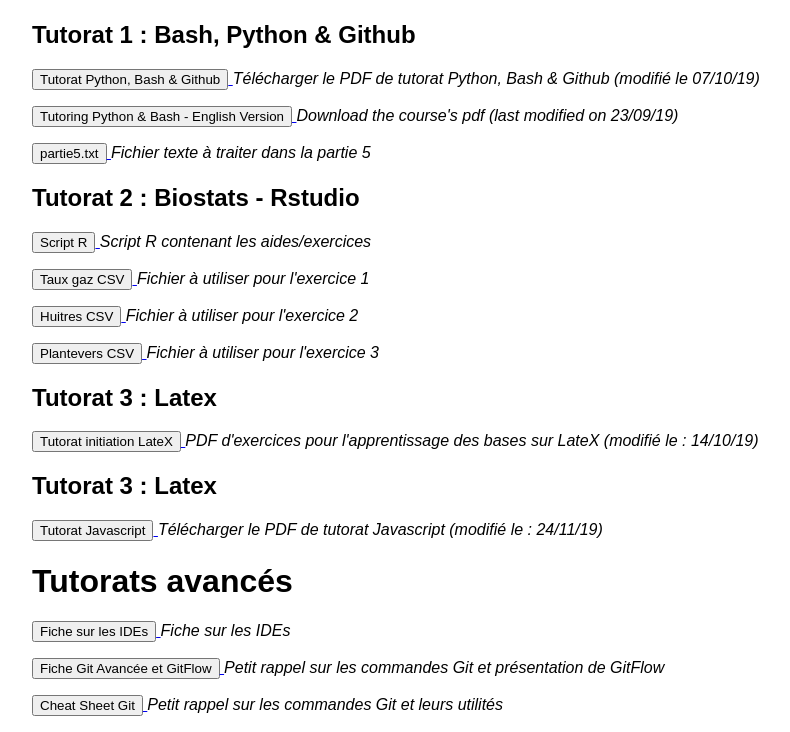
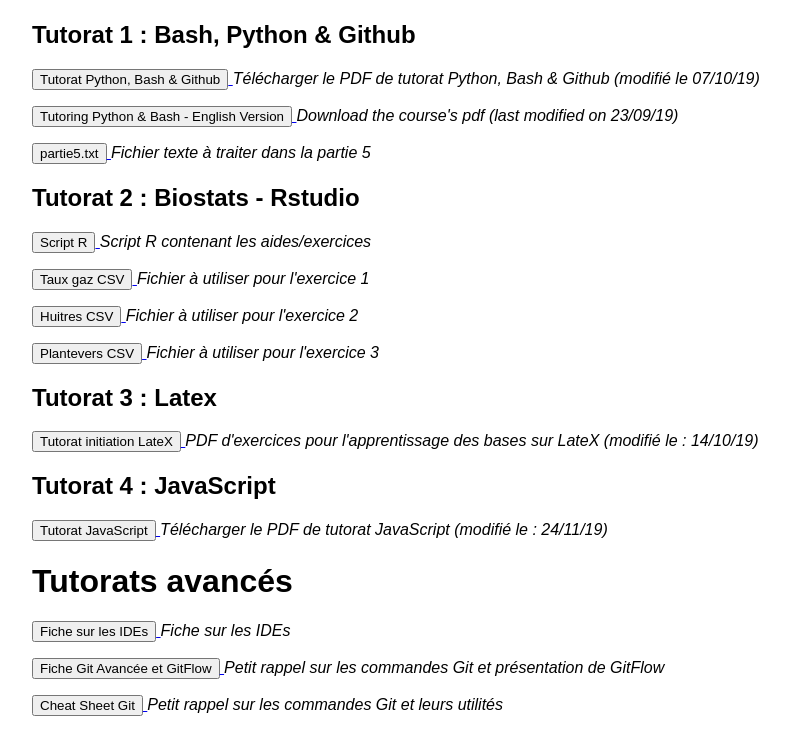
Before and after one commit to bros-bioinfo/tutorats, a plain HTML site: page index.html in a window 1280 px wide. Shown: the part 428-1160 px from the top of the page, without its empty margins (8-798 px from the left). Drawn offline with Linux system fonts and the light colour scheme.

Commit message:
Update index.html

```diff
--- a/index.html
+++ b/index.html
@@ -57,11 +57,11 @@
 </a> <i>PDF d'exercices pour l'apprentissage des bases sur LateX (modifié le : 14/10/19)</i></p>
 
 
-<h2>Tutorat 3 : Latex </h2>
+<h2>Tutorat 4 : JavaScript </h2>
 
 <p><a href="TUTORATS/TUTORAT4/Tutorat-Javascript.pdf">
-    <button type="button">Tutorat Javascript </button>
-</a> <i>Télécharger le PDF de tutorat Javascript (modifié le : 24/11/19)</i></p>
+    <button type="button">Tutorat JavaScript </button>
+</a> <i>Télécharger le PDF de tutorat JavaScript (modifié le : 24/11/19)</i></p>
 
 
 <h1>Tutorats avancés</h1>
```
